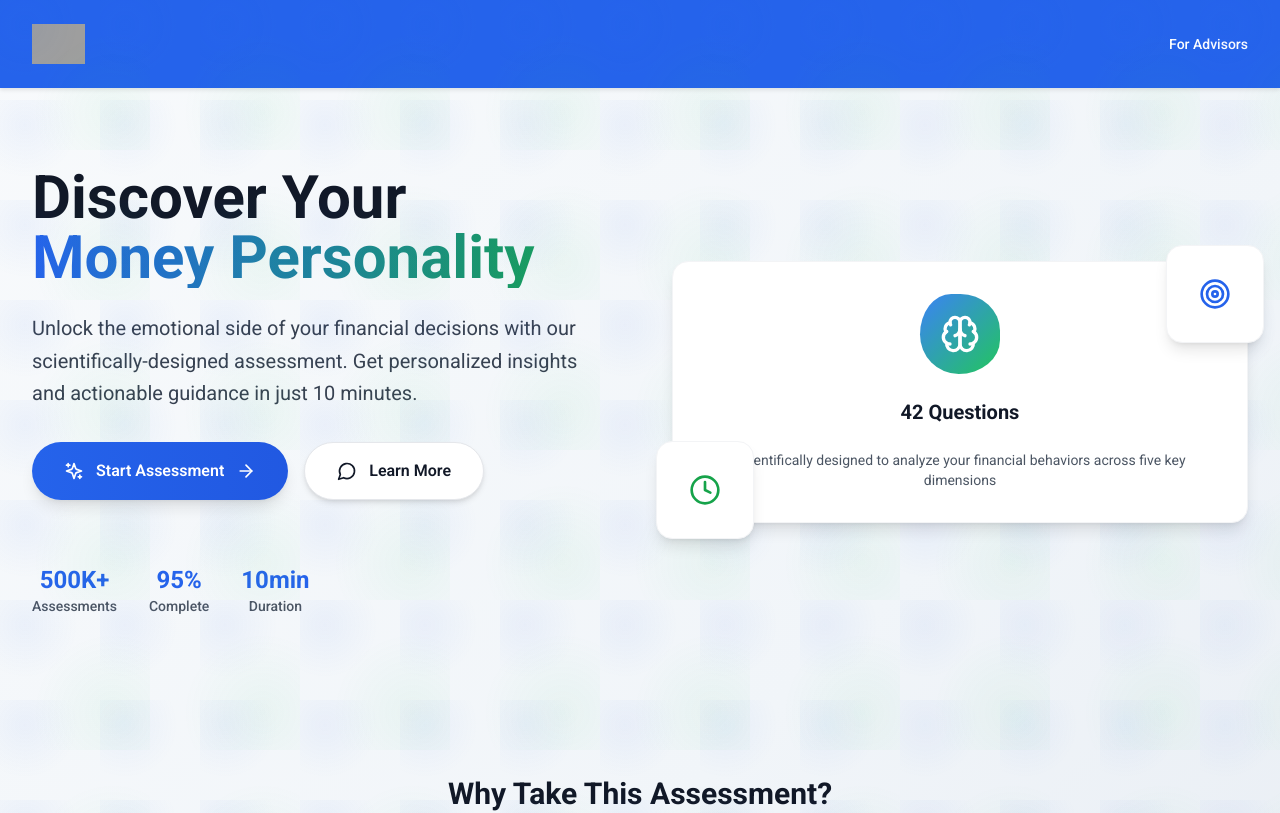
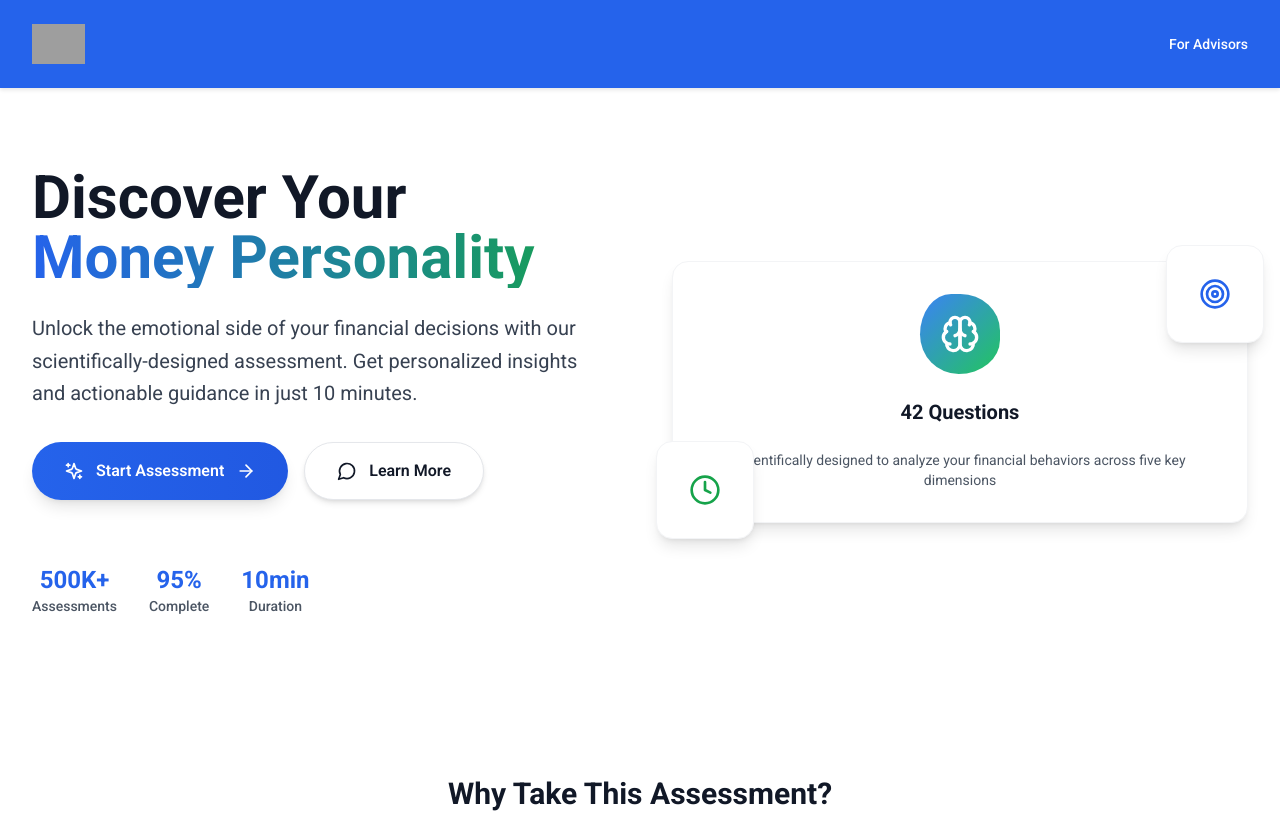
Before and after one commit to acaztec/your-money-personality, a React (Vite) app: page / in a window 1280 px wide. Shown: the top 813 px of the page. Built offline with nearby package versions, Linux system fonts and the light colour scheme; grey boxes are pictures that could not be loaded; the HTML template or start-up script is replaced by a standard one.

Commit message:
Switch to Plain White Background

```diff
--- a/src/index.css
+++ b/src/index.css
@@ -10,26 +10,9 @@ body {
   padding: 0;
 }
 
-/* Professional geometric background */
+/* Clean white background */
 .professional-bg {
-  background: linear-gradient(135deg, #f8fafc 0%, #f1f5f9 50%, #e2e8f0 100%);
-  position: relative;
-}
-
-.professional-bg::before {
-  content: '';
-  position: absolute;
-  top: 0;
-  left: 0;
-  right: 0;
-  bottom: 0;
-  background-image:
-    radial-gradient(circle at 25% 25%, rgba(37, 99, 235, 0.05) 0%, transparent 50%),
-    radial-gradient(circle at 75% 75%, rgba(34, 197, 94, 0.05) 0%, transparent 50%),
-    linear-gradient(90deg, transparent 49%, rgba(148, 163, 184, 0.1) 50%, transparent 51%),
-    linear-gradient(0deg, transparent 49%, rgba(148, 163, 184, 0.1) 50%, transparent 51%);
-  background-size: 100px 100px, 150px 150px, 20px 20px, 20px 20px;
-  pointer-events: none;
+  background: #ffffff;
 }
 
 /* Glassmorphism effect */
```
